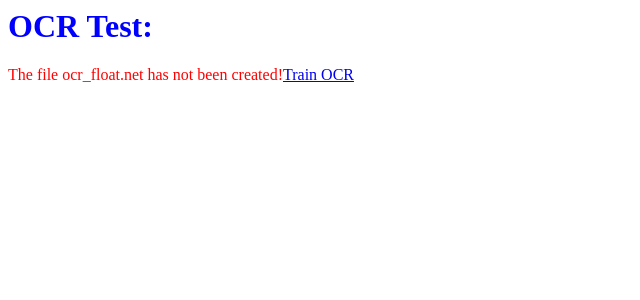
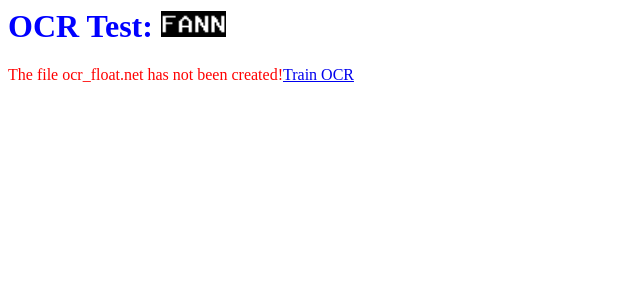
Before and after one commit to astapb74/text-detect, a PHP site: page / in a window 1280 px wide. Shown: the top 300 px of the page, without its empty margins (0-640 px from the left). Run offline with PHP 8.4, Linux system fonts and the light colour scheme.

Commit message:
show label

```diff
--- a/index.php
+++ b/index.php
@@ -9,7 +9,7 @@
     </style>
     </head>
     <body>
-        <h1 class='blue'><?= $title ?></h1>
+        <h1 class='blue'><?= $title ?> <img width="65" src="/fann.png" /></h1>
 <?php
 
 function OCR($img, $expected, $input, $lookup_array, $ann) {
```
